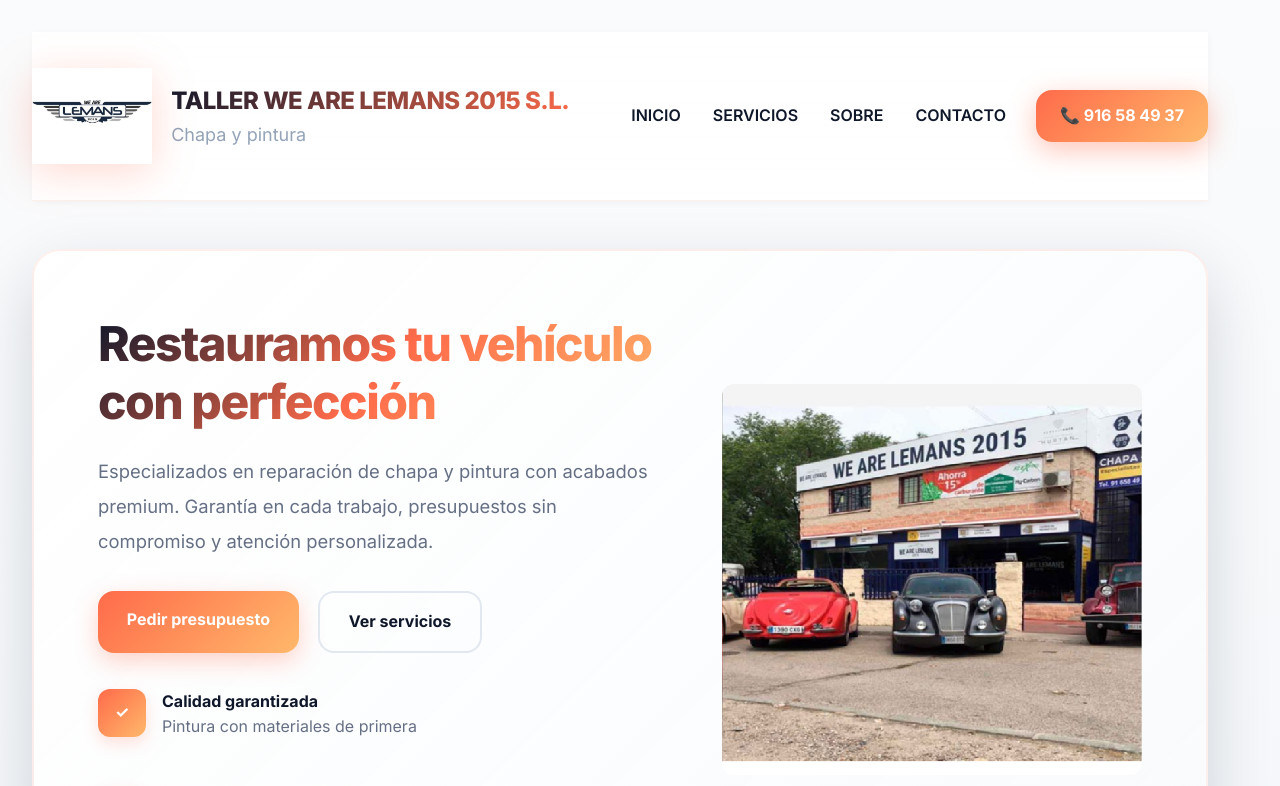
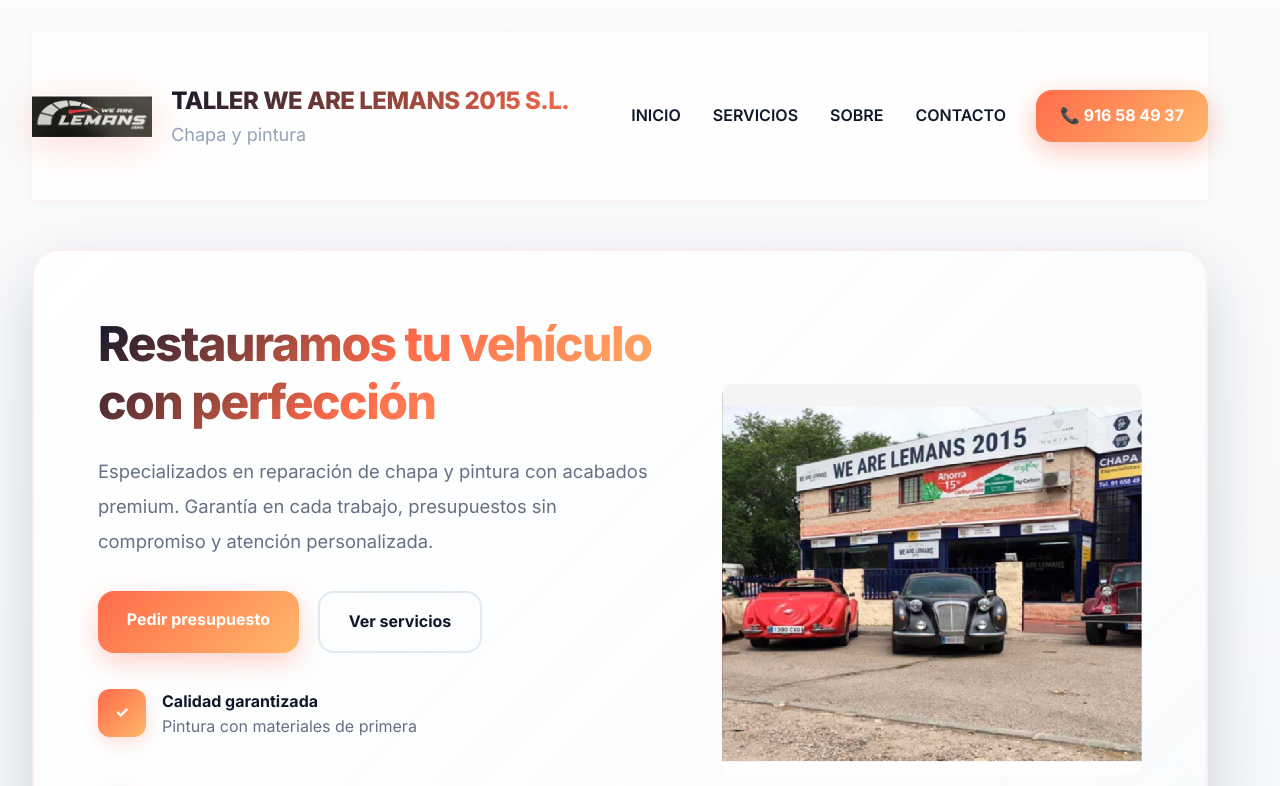
Before and after one commit to yoandrapl/proyecto-yoa, a React (Vite) app: page / in a window 1280 px wide. Shown: the top 786 px of the page. Built offline with nearby package versions, Linux system fonts and the light colour scheme.

Commit message:
Refactor code structure for improved readability and maintainability

```diff
--- a/src/components/Header.tsx
+++ b/src/components/Header.tsx
@@ -4,7 +4,7 @@
   return (
     <header className="site-header container">
       <a className="brand" href="#inicio">
-        <img src="/LOGOLEMANS.png" alt="Taller WE ARE LEMANS" style={{width:120,height:120,objectFit:'contain'}} />
+        <img src="/logobien.png" alt="Taller WE ARE LEMANS" style={{width:120,height:120,objectFit:'contain'}} />
         <div>
           <div className="title" style={{fontSize:24,fontWeight:800}}>TALLER WE ARE LEMANS 2015 S.L.</div>
           <div style={{fontSize:18,color:'#94a3b8'}}>Chapa y pintura</div>
```
Also changed, not shown: public/logobien.png (added).
